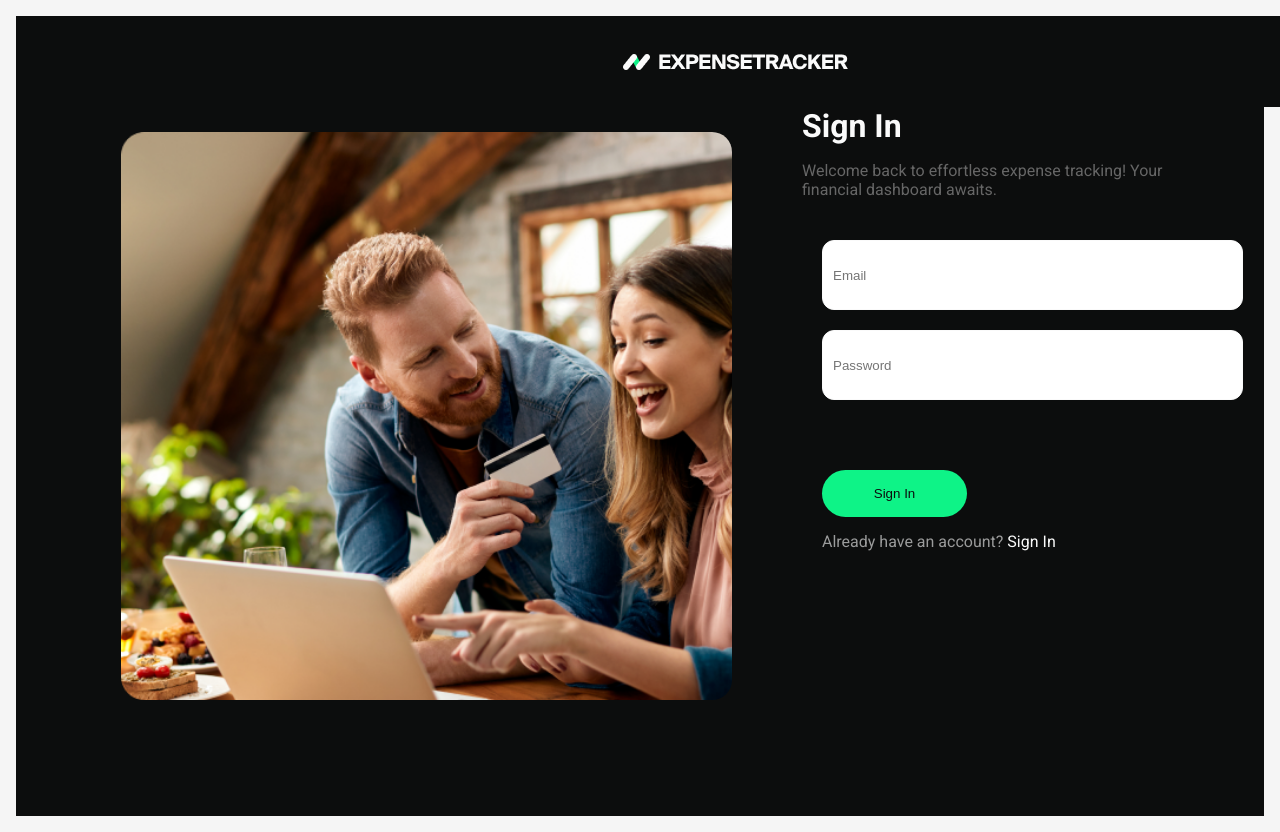
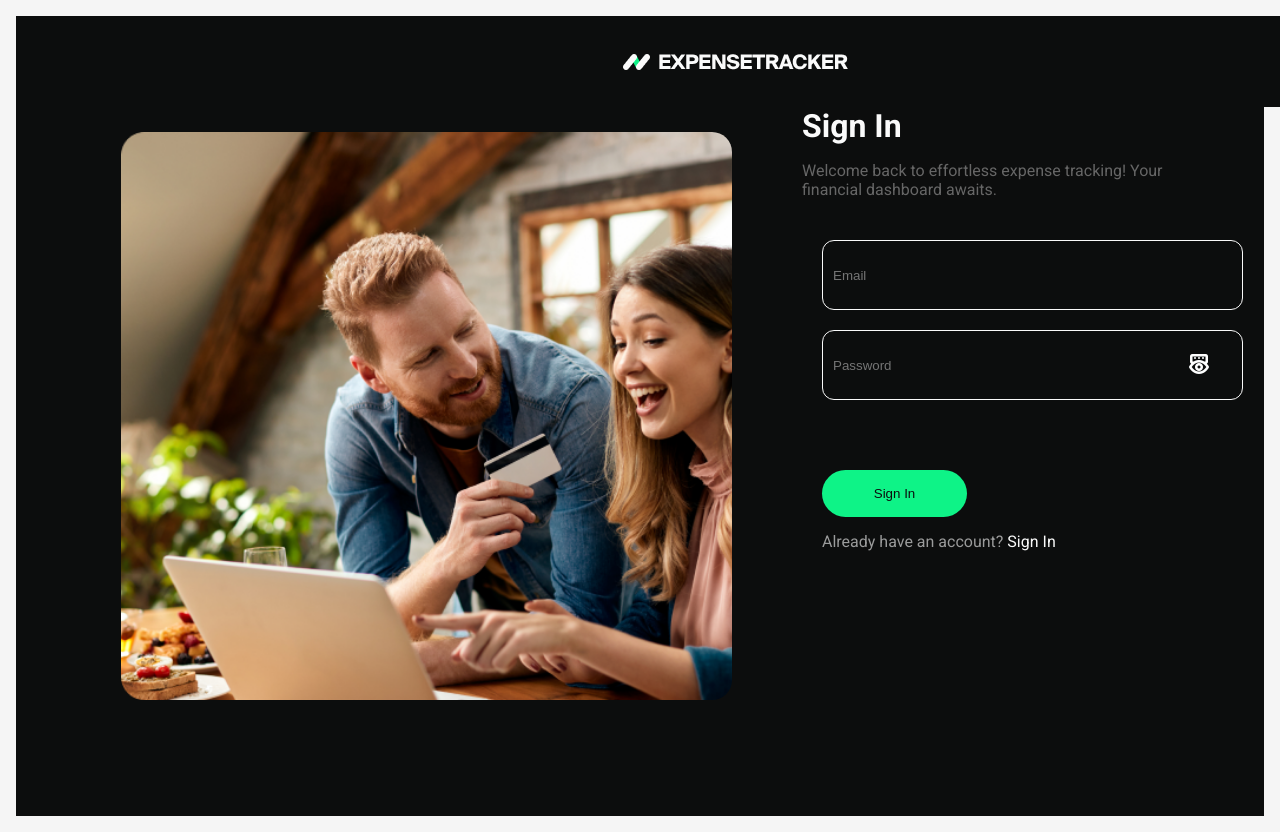
Before and after one commit to Reuelle/expense-tracker, a React (Create React App) app: page /expense-tracker/login in a window 1280 px wide. Shown: the top 832 px of the page. Built offline with nearby package versions, Linux system fonts and the light colour scheme.

Commit message:
Update AuthForm.module.css

```diff
--- a/src/components/AuthForm/AuthForm.module.css
+++ b/src/components/AuthForm/AuthForm.module.css
@@ -27,6 +27,7 @@
   border-radius: 12px;
   color: rgb(250, 250, 250);
   margin-top: 5px;
+  background-color: #0C0D0D;
 }
 
 .invalid {
```
